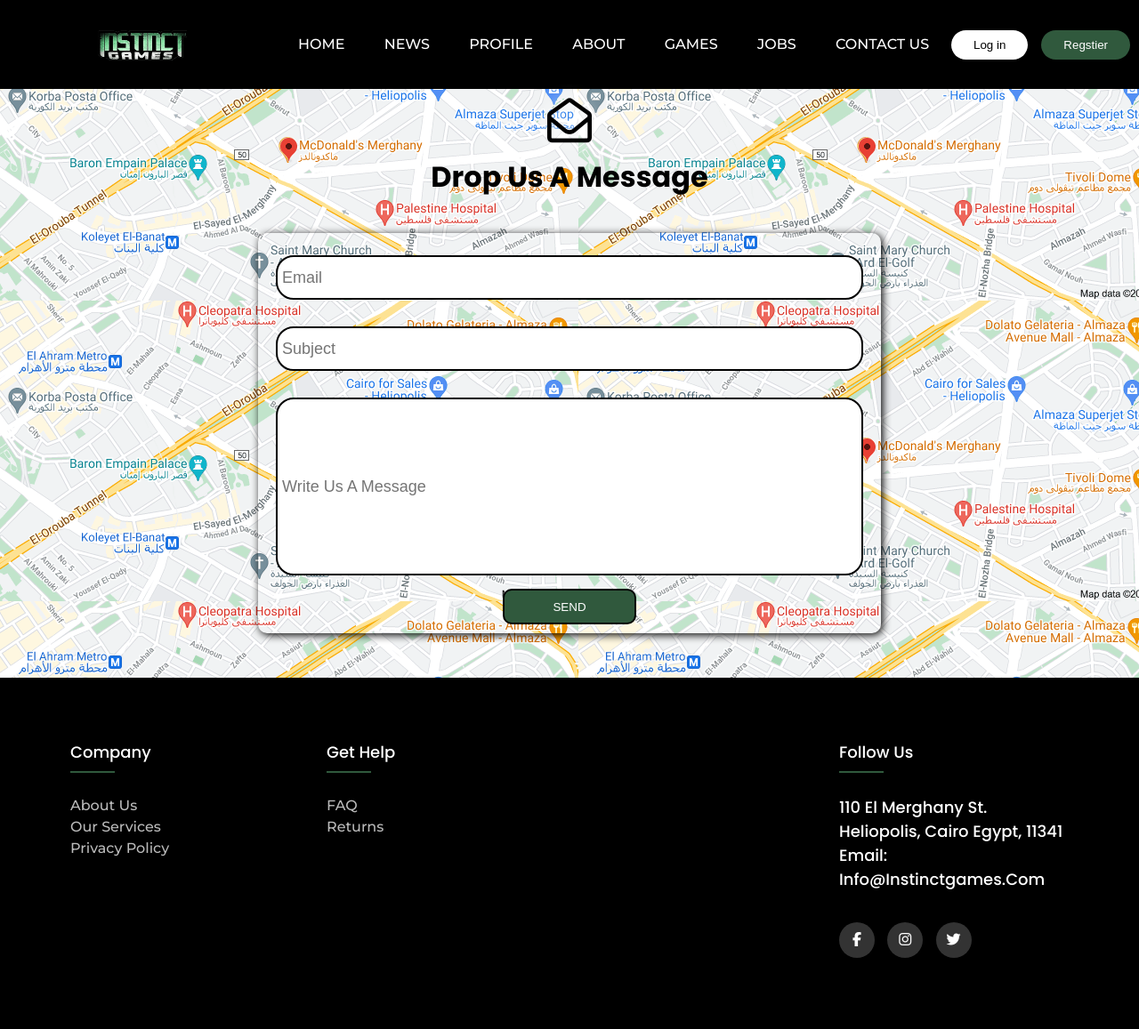
After one commit to BakaarCF/Instinct-games, a PHP site: the page made by Contact Us.php in a window 1280 px wide. The commit adds this page. Shown: the whole page at 89% size. Run offline with PHP 8.4, Linux system fonts and the light colour scheme; some libraries are stand-ins or nearby versions.

Commit message:
GamePageandContactUs

```diff
--- /dev/null
+++ b/Contact Us.php
@@ -0,0 +1,35 @@
+<!DOCTYPE html>
+<html lang="en">
+<head>
+    <meta charset="UTF-8">
+    <meta http-equiv="X-UA-Compatible" content="IE=edge">
+    <meta name="viewport" content="width=device-width, initial-scale=1.0">
+    <link rel="stylesheet" href="layouts/css/style.css">
+    <script src="https://kit.fontawesome.com/b1361fb5d5.js" crossorigin="anonymous"></script>
+
+    <title>Contact Us | Instinct Games</title>
+</head>
+<body style="background-image: url('layouts/img/map.png');">
+    <?php include("includes/nav.php");
+    ?>
+    <div class="wrapper">
+       <div class="mailicon">
+       <i class="far fa-envelope-open"></i>
+        </div>
+        <h1 style="text-align: center; color:black;">Drop Us A Message</h1>
+        <div class="myprofile">
+            <div class="profiledata">
+            <input type="text" class="cus-input"  placeholder="Email"><br>
+            <input type="text" class="cus-input"  placeholder="Subject"><br>
+            <input type="text" style="height: 200px;"class="cus-input"  placeholder="Write Us A Message"><br>
+            <div class="update-btn">
+                <input type="button" class="button1 editedd" value="SEND">
+            </div>
+            </div>
+
+        </div>
+    </div>
+        <?php include("includes/footer.php");
+    ?>
+</body>
+</html>
--- a/includes/nav.php
+++ b/includes/nav.php
@@ -5,13 +5,13 @@
         </div>
         <nav>
             <ul class="nav_links">
-                <li><a href="#">HOME</a></li>
-                <li><a href="#">NEWS</a></li>
-                <li><a href="#">PROFILE</a></li>
-                <li><a href="#">ABOUT</a></li>
-                <li><a href="#">GAMES</a></li>
-                <li><a href="#">JOBS</a></li>
-                <li><a href="#">CONTACT US</a></li>
+                <li><a href="index.php" style="text-decoration: #30593D;" onmouseover="style='text-decoration: #30593D;'" onmouseout="style='text-decoration: #30593D;'">HOME</a></li>
+                <li><a href="#" style="text-decoration: #30593D;" onmouseover="style='text-decoration: #30593D;'" onmouseout="style='text-decoration:none'">NEWS</a></li>
+                <li><a href="profile.php" style="text-decoration: #30593D;" onmouseover="style='text-decoration: #30593D;'" onmouseout="style='text-decoration:none'">PROFILE</a></li>
+                <li><a href="#" style="text-decoration: #30593D;" onmouseover="style='text-decoration: #30593D;'" onmouseout="style='text-decoration:none'">ABOUT</a></li>
+                <li><a href="#" style="text-decoration: #30593D;" onmouseover="style='text-decoration: #30593D;'" onmouseout="style='text-decoration:none'">GAMES</a></li>
+                <li><a href="#" style="text-decoration: #30593D;" onmouseover="style='text-decoration: #30593D;'" onmouseout="style='text-decoration:none'">JOBS</a></li>
+                <li><a href="#" style="text-decoration: #30593D;" onmouseover="style='text-decoration: #30593D;'" onmouseout="style='text-decoration:none'">CONTACT US</a></li>
             </ul>
         </nav>
          <input type="submit" class="button" value="Log in" name="submit">
--- a/layouts/css/style.css
+++ b/layouts/css/style.css
@@ -7,6 +7,7 @@
 }
 
 body {
+
   background-color: #1b1b1b;
   color: white;
   box-sizing: border-box;
@@ -25,7 +26,7 @@ header{
   padding: 30px 10px;
   height: 100px;
   background-color: black;
-  margin-bottom: 50px;
+  /* margin-bottom: 50px; */
 }
 .logo{
   cursor:pointer;
@@ -57,6 +58,20 @@ nav{
 }
 .nav_links li a:hover{
   color: #30593D;
+
+}
+.nav_links li a:after {
+  content: "";
+  position: absolute;
+  text-decoration: #30593D;
+  height: 10px;
+  width: 0;
+  left: 0;
+  bottom: -10px;
+  transition: 0.3s;
+}
+.nav_links li a:hover:after {
+  width: 100%;
 }
 .button{
   padding: 9px 25px;
@@ -99,10 +114,13 @@ background-color: #30593D;
 .slider .slide-img img {
   width: 100%;
   height: 100%;
+  margin: 0;
   object-fit: cover;
   z-index: 10;
 }
-
+.space{
+  height: 50px;
+}
 .buttonn {
   z-index: 12;
   width: 60px;
@@ -239,3 +257,38 @@ margin-top: 39px;
 .uploadbutton {
   margin-top: 50%;
 }
+.mailicon{
+  text-align: center;
+  justify-content: center;
+  align-items: center;
+  color: black;
+  margin: 0 auto;
+  font-size:50px;
+  text-shadow: 0 0 15px white;
+}
+.form{
+
+}
+.formm{
+
+}
+.gameinfo ul li{
+  color: #6c6c6c;
+    font-size: 14px;
+    display: block;
+    padding-bottom: 18px;
+    border-bottom: 1px solid #e6e5e4;
+    margin-bottom: 16px;
+}
+.gameinfo ul li span{
+  font-size: 16px;
+    font-weight: 600;
+    color: #30593D;
+    margin-right: 40px;
+}
+.grid{
+  margin: 0 auto;
+  margin-left: 1450px;
+  margin-top: 20px;
+  vertical-align: middle;
+}
--- a/profile.php
+++ b/profile.php
@@ -12,6 +12,9 @@
 <body>
     <?php include("includes/nav.php");
     ?>
+    <div class="space">
+
+    </div>
     <div class="wrapper">
         <h1 class="ta-c heded">PROFILE</h1>
         <div class="myprofile">
```
Also changed, not shown: GamePage.php (added, +73 -0 lines), Jobs.php (added, +12 -0 lines), layouts/img/3.png (renamed from layouts/img/7-things-to-know-when-playing-ark-survival.png), layouts/img/5.jpg (renamed from layouts/img/ark-survival-evolved-xk.jpg), layouts/img/map.png (added).
